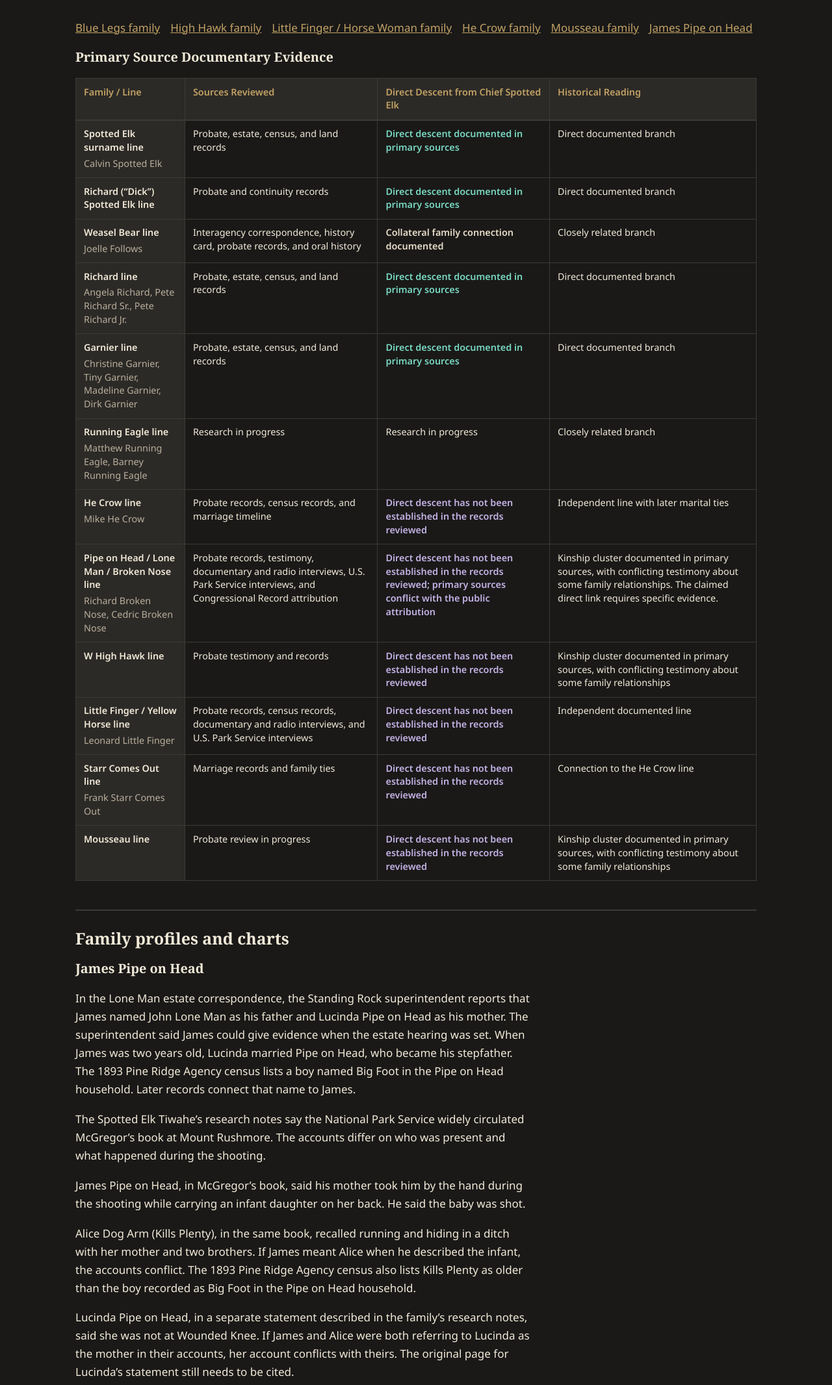
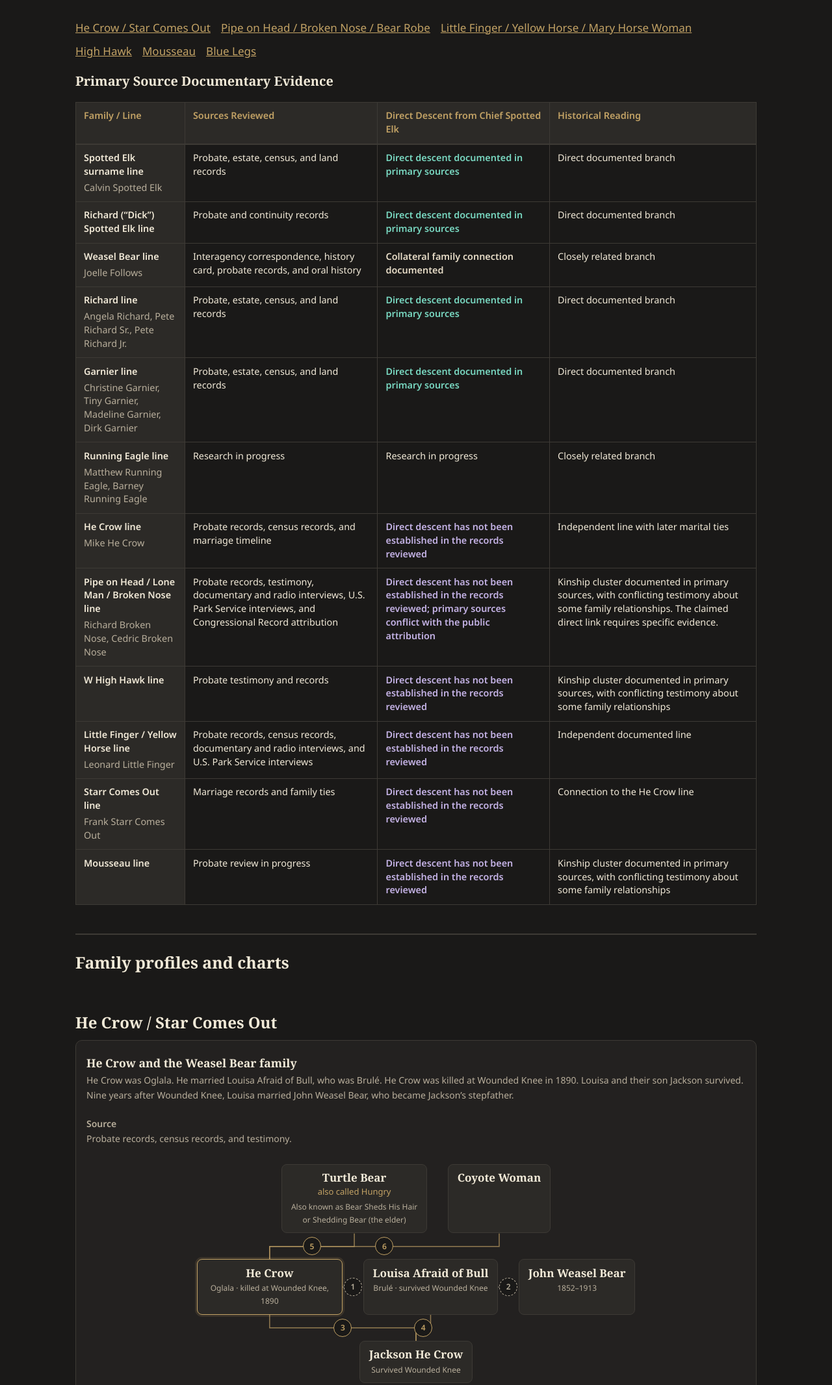
Before and after one commit to mwilders-sys/Spotted-Elk-Records-Site, a plain HTML site: page index.html in a window 1280 px wide. Shown: the part 6023-8155 px from the top of the page at 65% size. Drawn offline with Linux system fonts and the light colour scheme.

Commit message:
Add files via upload

```diff
--- a/index.html
+++ b/index.html
@@ -346,12 +346,12 @@
       <h2 id="kin-h">Lakota Kinship Clusters and Public Claims of Descent from Chief Spotted Elk</h2>
       <p class="lede">This section grew out of public claims of descent from Chief Spotted Elk made by members of the families discussed here. It also includes documented branches for comparison. The charts show how people appear in the records through parentage, marriage, stepfamily ties, and shared households. The Public Claims section identifies who made each reported claim, and what the records say about the family relationships.</p>
       <nav class="family-jump" aria-label="Jump to a family section">
-        <a href="#family-blue-legs">Blue Legs family</a>
-        <a href="#family-high-hawk">High Hawk family</a>
-        <a href="#family-little-finger">Little Finger / Horse Woman family</a>
-        <a href="#family-he-crow">He Crow family</a>
-        <a href="#family-medicine-woman">Mousseau family</a>
-        <a href="#profile-james-pipe-on-head">James Pipe on Head</a>
+        <a href="#family-he-crow">He Crow / Star Comes Out</a>
+        <a href="#family-james-pipe-on-head">Pipe on Head / Broken Nose / Bear Robe</a>
+        <a href="#family-little-finger">Little Finger / Yellow Horse / Mary Horse Woman</a>
+        <a href="#family-high-hawk">High Hawk</a>
+        <a href="#family-medicine-woman">Mousseau</a>
+        <a href="#family-blue-legs">Blue Legs</a>
       </nav>
       <h3>Primary Source Documentary Evidence</h3>
       <div class="descent-table-wrap" role="region" aria-label="Kinship and descent comparison" tabindex="0">
@@ -2412,7 +2412,8 @@
           "page": 1
         }
       ],
-      "anchor": "james-pipe-on-head-family"
+      "anchor": "james-pipe-on-head-family",
+      "familyGroup": "james-pipe-on-head"
     }
   ],
   "claims": [
@@ -2964,11 +2965,12 @@
     }
   ],
   "familyGroups": {
-    "blue-legs": "Blue Legs family",
-    "high-hawk": "High Hawk family",
-    "little-finger": "Little Finger / Horse Woman family",
-    "he-crow": "He Crow family",
-    "medicine-woman": "Mousseau family"
+    "he-crow": "He Crow / Star Comes Out",
+    "james-pipe-on-head": "Pipe on Head / Broken Nose / Bear Robe",
+    "little-finger": "Little Finger / Yellow Horse / Mary Horse Woman",
+    "high-hawk": "High Hawk",
+    "medicine-woman": "Mousseau",
+    "blue-legs": "Blue Legs"
   },
   "claimAttributionPending": []
 }
@@ -3070,7 +3072,7 @@
     $('#main-chart').innerHTML = chartHTML(DATA.mainChart, 0, false);
     const related = DATA.relatedCharts || [];
     const groups = new Map();
-    const layout = [];
+    const standalone = [];
     $('#oglala-family-chart').innerHTML = '';
     related.forEach((chart, i) => {
       if (chart.anchor === 'oglala-big-foot-family') {
@@ -3079,24 +3081,22 @@
       }
       const key = chart.familyGroup;
       if (!key) {
-        layout.push(chartHTML(chart, i + 1, true));
+        standalone.push(chartHTML(chart, i + 1, true));
         return;
       }
       if (!groups.has(key)) {
         groups.set(key, []);
-        layout.push(key);
       }
       groups.get(key).push(chartHTML(chart, i + 1, true));
     });
-    $('#related-charts').innerHTML = layout.map(item => {
-      if (!groups.has(item)) return item;
+    $('#related-charts').innerHTML = Object.keys(DATA.familyGroups).filter(key => groups.has(key)).map(item => {
       const profile = (DATA.profiles || []).find(p => p.id === item);
       return `<section class="family-group" id="family-${esc(item)}" aria-labelledby="family-heading-${esc(item)}">
         <h3 id="family-heading-${esc(item)}">${esc(DATA.familyGroups[item])}</h3>
         ${profile ? profileHTML(profile) : ''}
         <div class="related">${groups.get(item).join('')}</div>
       </section>`;
-    }).join('');
+    }).join('') + standalone.join('');
     drawAll();
     document.querySelectorAll('.tree-scroll').forEach(s => { s.scrollLeft = (s.scrollWidth - s.clientWidth) / 2; });
   }
```
